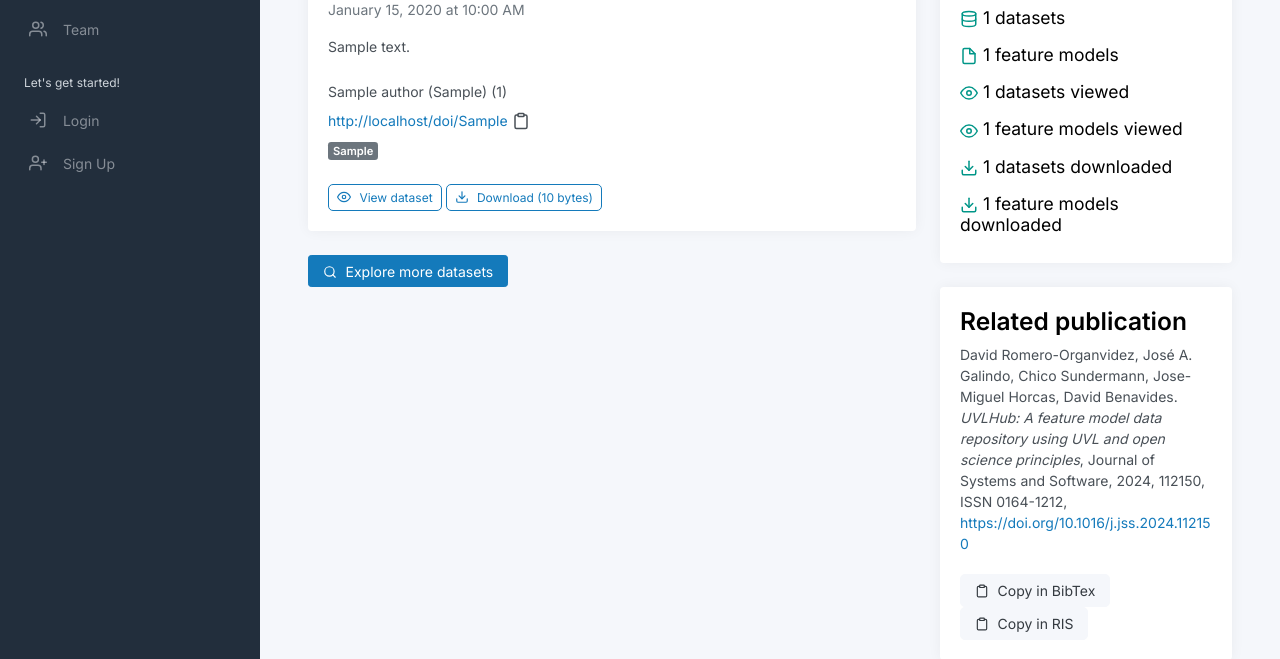
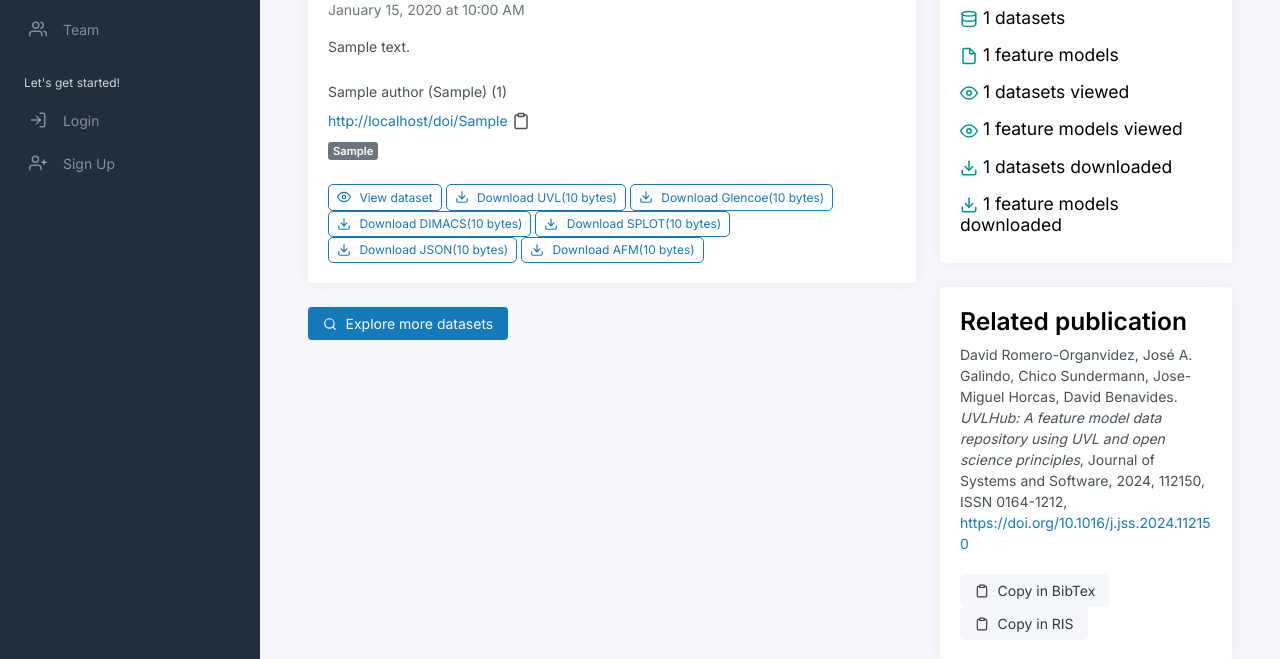
Before and after one commit to berenjena-hub/berenjena-hub, a Flask app: page / in a window 1280 px wide. Shown: the part 218-877 px from the top of the page. Run offline with Flask 3, Linux system fonts and the light colour scheme; tables that the repository leaves empty hold one stand-in row (values such as "Sample post"); parts of the project's set-up code (start-up, migrations or seed data) failed here and were passed over; some libraries are stand-ins or nearby versions.

Commit message:
feat(Download in different formats): Botones de descarga creados pero no funcionales #12

```diff
--- a/app/modules/public/templates/public/index.html
+++ b/app/modules/public/templates/public/index.html
@@ -95,7 +95,37 @@
                                 <a href="/dataset/download/{{ dataset.id }}" class="btn btn-outline-primary btn-sm"
                                    style="border-radius: 5px;">
                                     <i data-feather="download" class="center-button-icon"></i>
-                                    Download ({{ dataset.get_file_total_size_for_human() }})
+                                    Download UVL({{ dataset.get_file_total_size_for_human() }})
+                                </a>
+
+                                <a href="/dataset/download/{{ dataset.id }}" class="btn btn-outline-primary btn-sm"
+                                   style="border-radius: 5px;">
+                                    <i data-feather="download" class="center-button-icon"></i>
+                                    Download Glencoe({{ dataset.get_file_total_size_for_human() }})
+                                </a>
+
+                                <a href="/dataset/download/{{ dataset.id }}" class="btn btn-outline-primary btn-sm"
+                                   style="border-radius: 5px;">
+                                    <i data-feather="download" class="center-button-icon"></i>
+                                    Download DIMACS({{ dataset.get_file_total_size_for_human() }})
+                                </a>
+
+                                <a href="/dataset/download/{{ dataset.id }}" class="btn btn-outline-primary btn-sm"
+                                   style="border-radius: 5px;">
+                                    <i data-feather="download" class="center-button-icon"></i>
+                                    Download SPLOT({{ dataset.get_file_total_size_for_human() }})
+                                </a>
+
+                                <a href="/dataset/download/{{ dataset.id }}" class="btn btn-outline-primary btn-sm"
+                                   style="border-radius: 5px;">
+                                    <i data-feather="download" class="center-button-icon"></i>
+                                    Download JSON({{ dataset.get_file_total_size_for_human() }})
+                                </a>
+
+                                <a href="/dataset/download/{{ dataset.id }}" class="btn btn-outline-primary btn-sm"
+                                   style="border-radius: 5px;">
+                                    <i data-feather="download" class="center-button-icon"></i>
+                                    Download AFM({{ dataset.get_file_total_size_for_human() }})
                                 </a>
                             </div>
                         </div>
```
Also changed, not shown: app/modules/dataset/templates/dataset/view_dataset.html (+36 -1 lines).
